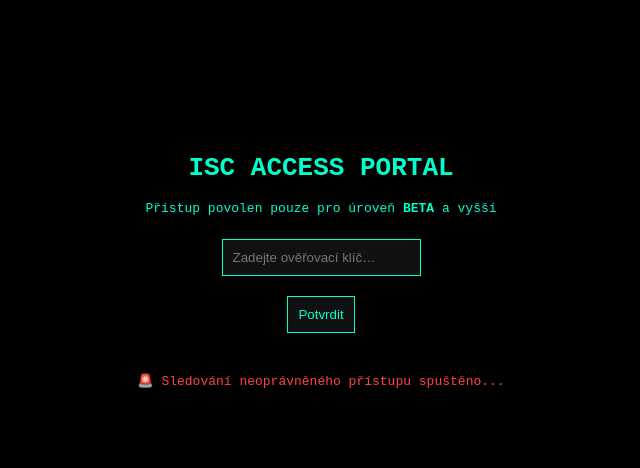
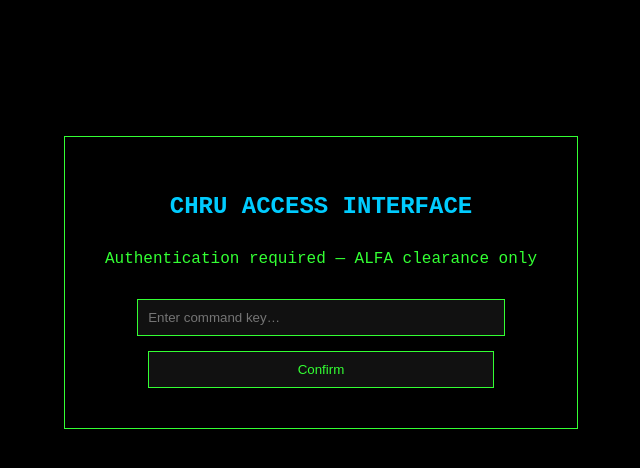
Before and after one commit to Spectre01-alpha/isc-login, a plain HTML site: page index.html in a window 1280 px wide. Shown: the whole page, without its empty margins (319-959 px from the left). Drawn offline with Linux system fonts and the light colour scheme.

Commit message:
Update index.html

```diff
--- a/index.html
+++ b/index.html
@@ -2,36 +2,67 @@
 <html lang="cs">
 <head>
   <meta charset="UTF-8" />
-  <title>ISC LOGIN PORTAL</title>
+  <title>ISC LOGIN TERMINAL</title>
   <style>
     body {
       background-color: #000;
-      color: #00ffcc;
-      font-family: monospace;
+      color: #33ff33;
+      font-family: 'Courier New', monospace;
+      padding-top: 10%;
       text-align: center;
-      padding-top: 10%;
     }
+
+    .container {
+      display: inline-block;
+      border: 1px solid #33ff33;
+      padding: 40px;
+      max-width: 500px;
+    }
+
+    h1 {
+      font-size: 1.5em;
+      color: #00ccff;
+      margin-bottom: 30px;
+    }
+
     input, button {
-      margin: 10px;
+      margin-top: 15px;
       padding: 10px;
+      width: 80%;
       background-color: #111;
-      color: #00ffcc;
-      border: 1px solid #00ffcc;
+      color: #33ff33;
+      border: 1px solid #33ff33;
     }
-    .warning {
+
+    #error {
+      margin-top: 20px;
       color: #ff4444;
-      margin-top: 30px;
+      display: none;
     }
   </style>
 </head>
 <body>
-  <h1>ISC ACCESS PORTAL</h1>
-  <p>Přístup povolen pouze pro úroveň <strong>BETA</strong> a vyšší</p>
-  <input type="password" placeholder="Zadejte ověřovací klíč…" />
-  <br />
-  <button onclick="window.location.href='terminated.html'">Potvrdit</button>
-  <div class="warning">
-    🚨 Sledování neoprávněného přístupu spuštěno...
+  <div class="container">
+    <h1>CHRU ACCESS INTERFACE</h1>
+    <p>Authentication required — ALFA clearance only</p>
+    <input type="password" id="codeInput" placeholder="Enter command key…" />
+    <br />
+    <button onclick="checkCode()">Confirm</button>
+    <div id="error">❌ ACCESS DENIED — Unauthorized command key</div>
   </div>
+
+  <script>
+    function checkCode() {
+      const pass = document.getElementById("codeInput").value.trim();
+      if (pass === "CHRUspectre2") {
+        window.location.href = "success.html";
+      } else {
+        document.getElementById("error").style.display = "block";
+        setTimeout(() => {
+          window.location.href = "terminated.html";
+        }, 1500);
+      }
+    }
+  </script>
 </body>
 </html>
```
